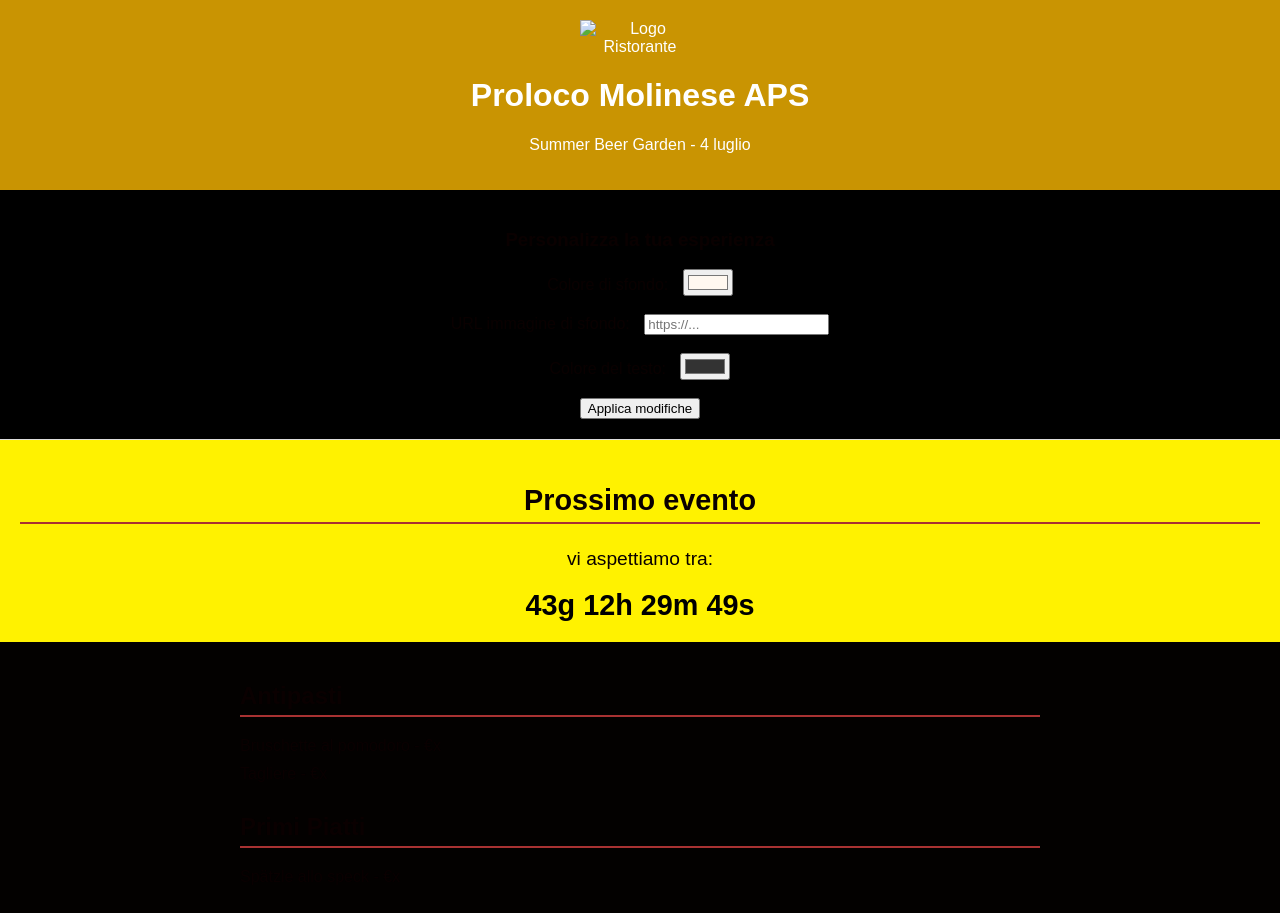
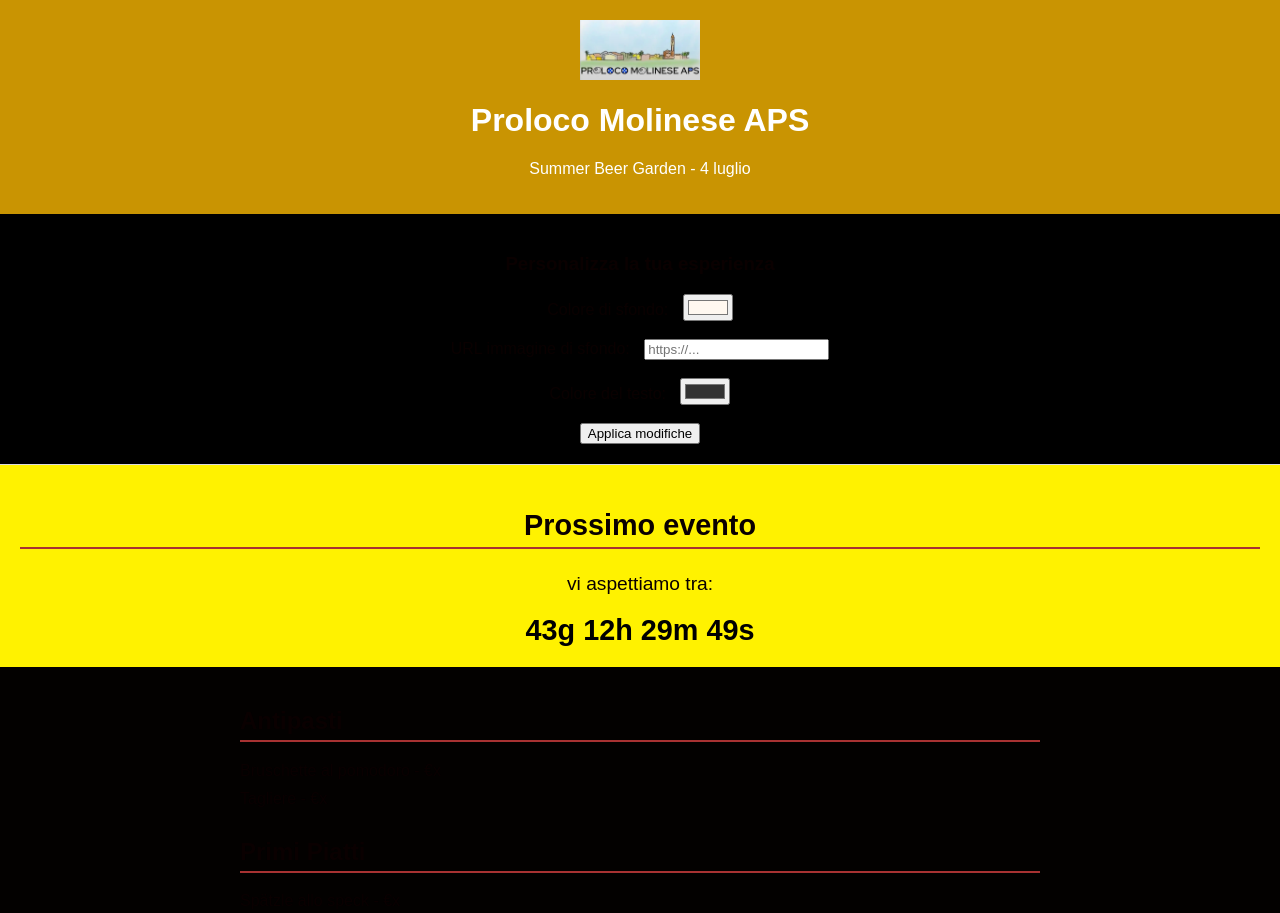
Before and after one commit to ProlocoMolineseAPS/SummerBeerGarden, a plain HTML site: page index.html in a window 1280 px wide. Shown: the top 913 px of the page. Drawn offline with Linux system fonts and the light colour scheme.

Commit message:
Update index.html

```diff
--- a/index.html
+++ b/index.html
@@ -88,7 +88,7 @@
 <body>
 
   <header>
-    <img src="logo.png" alt="Logo Ristorante">
+    <img src="Screenshot_20250522_091120_com.android.chrome.png" alt="Logo Ristorante">
     <h1>Proloco Molinese APS</h1>
     <p>Summer Beer Garden - 4 luglio</p>
   </header>
```
